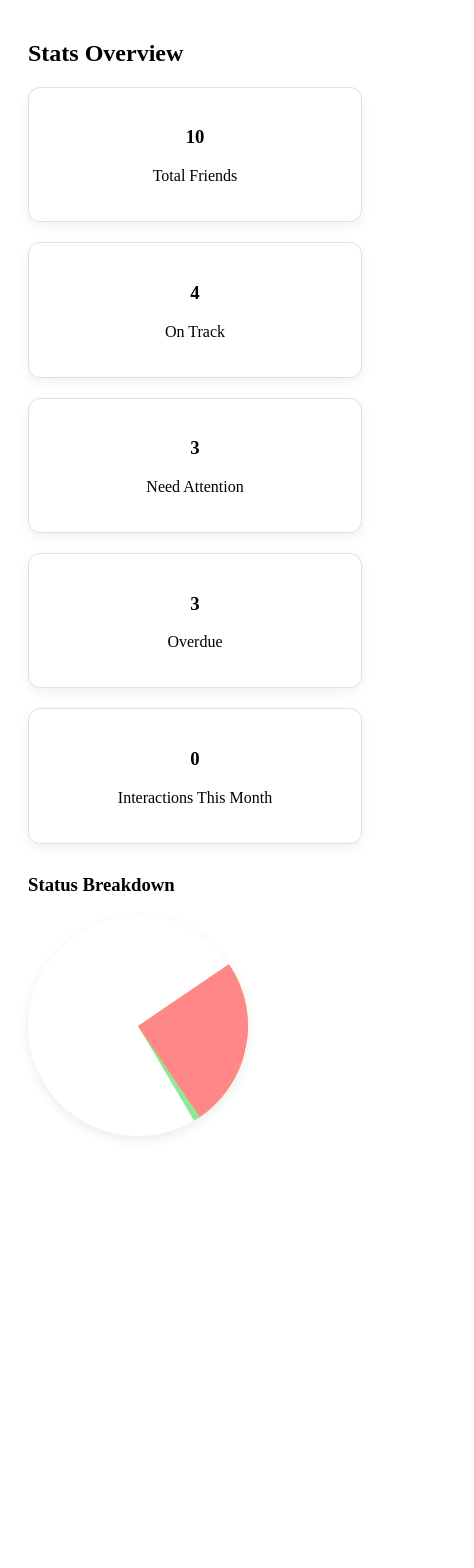
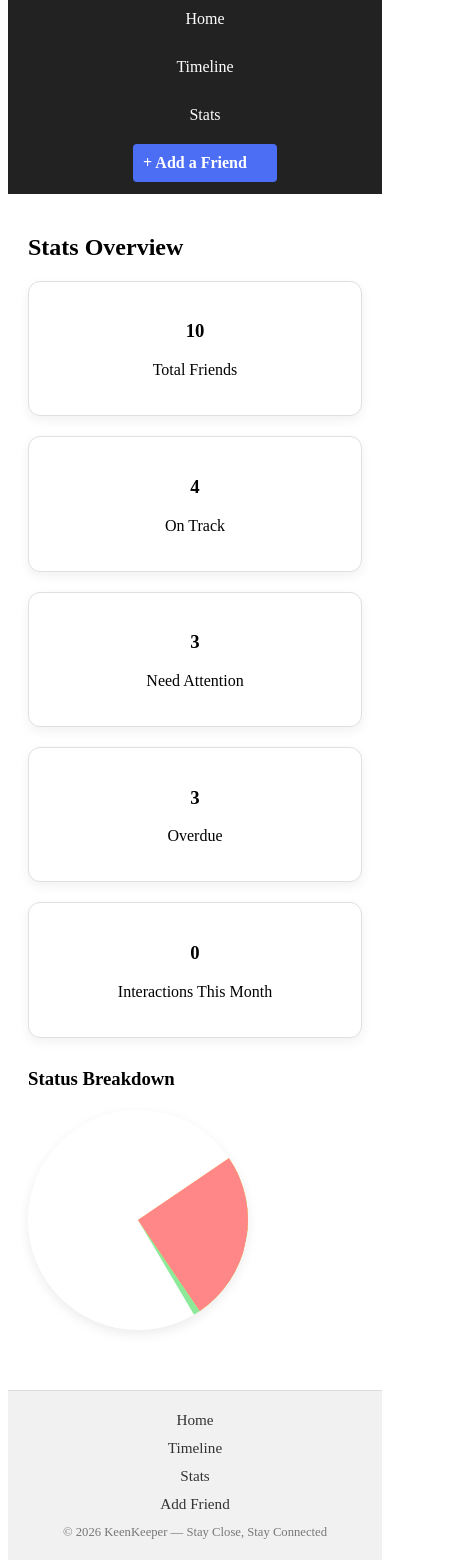
Before and after one commit to akkas07/Assignment-07, a React (Vite) app: page /stats in a window 390 px wide. Shown: the part 99-1667 px from the top of the page, 474 px wide, since content can reach past the window. Before the commit the page ends 1263 px from the top, so only its background shows below. Built offline with nearby package versions, Linux system fonts and the light colour scheme.

Commit message:
Footer Section

```diff
--- a/src/App.jsx
+++ b/src/App.jsx
@@ -6,6 +6,7 @@ import FriendDetails from "./components/FriendDetails";
 import Timeline from "./components/Timeline";
 import Stats from "./components/Stats";
 import AddFriend from "./components/AddFriend";
+import Footer from "./components/Footer";
 
 import { FriendsProvider } from "./context/FriendsContext";
 import { TimelineProvider } from "./context/TimelineContext";
@@ -35,6 +36,9 @@ export default function App() {
 
             <Route path="*" element={<h2>404 Page Not Found</h2>} />
           </Routes>
+
+          {/* Footer should be OUTSIDE Routes but INSIDE BrowserRouter */}
+          <Footer />
         </BrowserRouter>
       </TimelineProvider>
     </FriendsProvider>
--- a/src/components/Banner.css
+++ b/src/components/Banner.css
@@ -1,5 +1,3 @@
-/* src/components/Banner.css */
-
 .banner {
   padding: 40px 20px;
   background: #f9f9f9;
@@ -9,10 +7,9 @@
   justify-content: space-between;
   align-items: center;
   gap: 30px;
-  flex-wrap: wrap; /* FIX: allow wrapping on small screens */
+  flex-wrap: wrap;
 }
 
-/* Text section */
 .banner-text {
   max-width: 50%;
 }
@@ -28,7 +25,6 @@
   line-height: 1.5;
 }
 
-/* Add Friend Button */
 .add-btn {
   background: #ffcc00;
   border: none;
@@ -43,14 +39,12 @@
   color: black;
 }
 
-/* Summary Cards */
 .summary-cards {
   display: grid;
   grid-template-columns: repeat(2, 140px);
   gap: 20px;
 }
 
-/* Individual Card */
 .card {
   background: white;
   border: 1px solid #ddd;
@@ -64,28 +58,25 @@
   margin-bottom: 5px;
 }
 
-/* ----------------------------- */
-/* RESPONSIVE FIXES BELOW       */
-/* ----------------------------- */
-
+/* Responsive Fixes */
 @media (max-width: 768px) {
   .banner {
-    flex-direction: column; /* FIX: stack items vertically */
+    flex-direction: column;
     text-align: center;
   }
 
   .banner-text {
-    max-width: 100%; /* FIX: full width on mobile */
+    max-width: 100%;
   }
 
   .summary-cards {
-    grid-template-columns: repeat(2, 1fr); /* auto-fit */
+    grid-template-columns: repeat(2, 1fr);
   }
 }
 
 @media (max-width: 480px) {
   .summary-cards {
-    grid-template-columns: 1fr; /* FIX: 1 column on small phones */
+    grid-template-columns: 1fr;
   }
 
   .banner-text h2 {
--- /dev/null
+++ b/src/components/Footer.css
@@ -0,0 +1,45 @@
+/* Footer Container */
+.footer {
+  margin-top: 40px;
+  padding: 20px 0;
+  background: #f1f1f1;
+  border-top: 1px solid #ddd;
+  text-align: center;
+  color: #555;
+  font-size: 0.95rem;
+}
+
+/* Footer Links */
+.footer-links {
+  display: flex;
+  justify-content: center;
+  gap: 20px;
+  margin-bottom: 12px;
+  flex-wrap: wrap;
+}
+
+.footer-links a {
+  text-decoration: none;
+  color: #333;
+  font-weight: 500;
+  transition: 0.2s ease;
+}
+
+.footer-links a:hover {
+  color: #000;
+}
+
+/* Copyright */
+.footer small {
+  display: block;
+  margin-top: 10px;
+  color: #777;
+}
+
+/* Responsive Fix */
+@media (max-width: 480px) {
+  .footer-links {
+    flex-direction: column;
+    gap: 10px;
+  }
+}
--- /dev/null
+++ b/src/components/Footer.jsx
@@ -0,0 +1,16 @@
+import "./Footer.css";
+
+export default function Footer() {
+  return (
+    <footer className="footer">
+      <div className="footer-links">
+        <a href="/">Home</a>
+        <a href="/timeline">Timeline</a>
+        <a href="/stats">Stats</a>
+        <a href="/add">Add Friend</a>
+      </div>
+
+      <small>© {new Date().getFullYear()} KeenKeeper — Stay Close, Stay Connected</small>
+    </footer>
+  );
+}
--- a/src/components/Navbar.css
+++ b/src/components/Navbar.css
@@ -5,6 +5,7 @@
   background: #222;
   color: white;
   padding: 12px 24px;
+  flex-wrap: wrap;
 }
 
 .logo {
@@ -15,6 +16,7 @@
 .nav-links {
   display: flex;
   gap: 20px;
+  flex-wrap: wrap;
 }
 
 .nav-links a {
@@ -23,6 +25,7 @@
   padding: 6px 10px;
   border-radius: 4px;
   transition: background 0.3s ease;
+  white-space: nowrap;
 }
 
 .nav-links a:hover {
@@ -30,7 +33,7 @@
 }
 
 .add-btn {
-  background: #4c6ef5;
+  background: #4c6ef5 !important;
   padding: 6px 12px;
   border-radius: 6px;
 }
@@ -39,3 +42,29 @@
   background: #ffcc00;
   color: black !important;
 }
+
+@media (max-width: 768px) {
+  .navbar {
+    flex-direction: column;
+    text-align: center;
+    gap: 12px;
+  }
+
+  .nav-links {
+    justify-content: center;
+    gap: 12px;
+  }
+}
+
+@media (max-width: 480px) {
+  .nav-links {
+    flex-direction: column;
+    gap: 10px;
+  }
+
+  .nav-links a {
+    width: 100%;
+    text-align: center;
+    padding: 10px;
+  }
+}
--- a/src/components/friends.css
+++ b/src/components/friends.css
@@ -2,12 +2,14 @@
   padding: 20px;
 }
 
+/* Responsive Grid */
 .friend-grid {
   display: grid;
   grid-template-columns: repeat(auto-fit, minmax(220px, 1fr));
   gap: 20px;
 }
 
+/* Friend Card */
 .friend-card {
   border: 1px solid #ddd;
   border-radius: 8px;
@@ -24,6 +26,7 @@
   box-shadow: 0 4px 12px rgba(0,0,0,0.1);
 }
 
+/* Avatar */
 .friend-card img {
   width: 80px;
   height: 80px;
@@ -31,6 +34,7 @@
   margin-bottom: 10px;
 }
 
+/* Text spacing */
 .friend-card p {
   margin: 6px 0;
 }
@@ -47,3 +51,15 @@
 .friend-card.overdue {
   background: #ffe0e0;
 }
+
+/* Mobile Tweaks */
+@media (max-width: 480px) {
+  .friend-card {
+    padding: 12px;
+  }
+
+  .friend-card img {
+    width: 70px;
+    height: 70px;
+  }
+}
```
